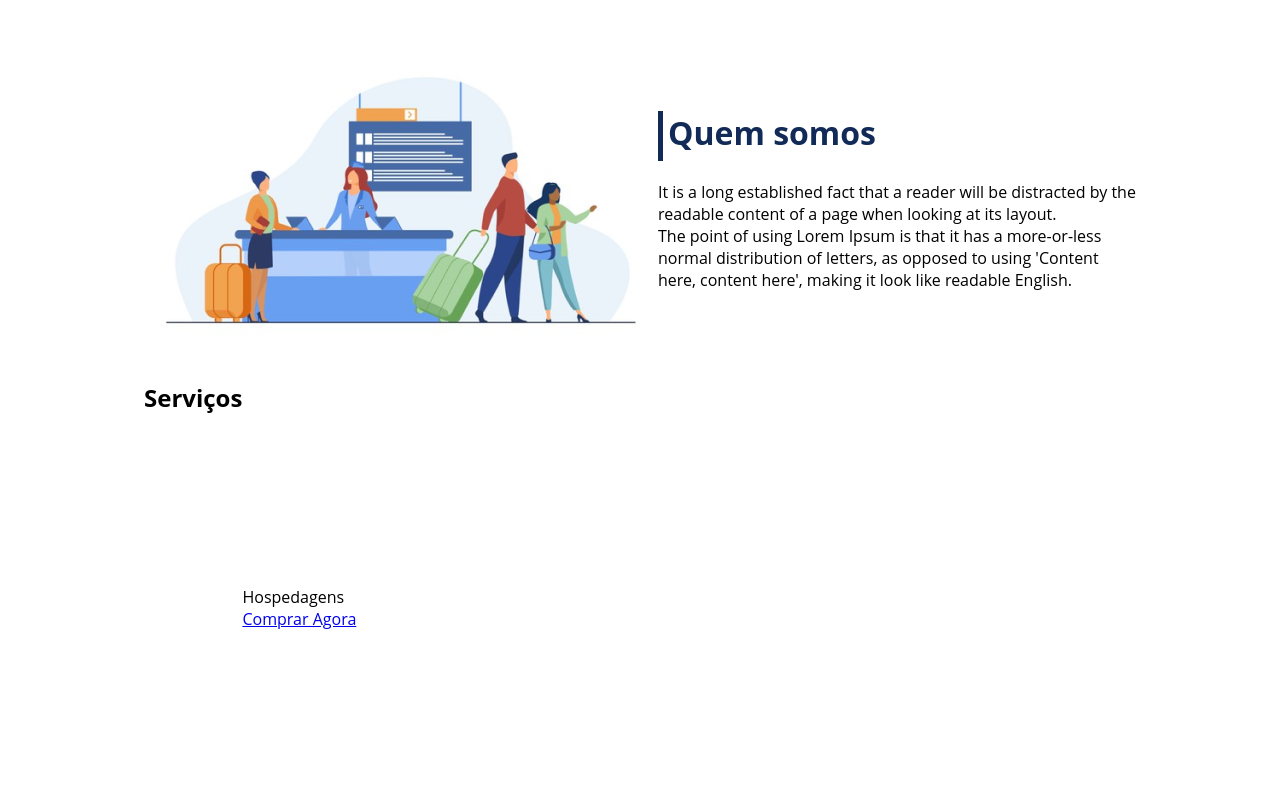
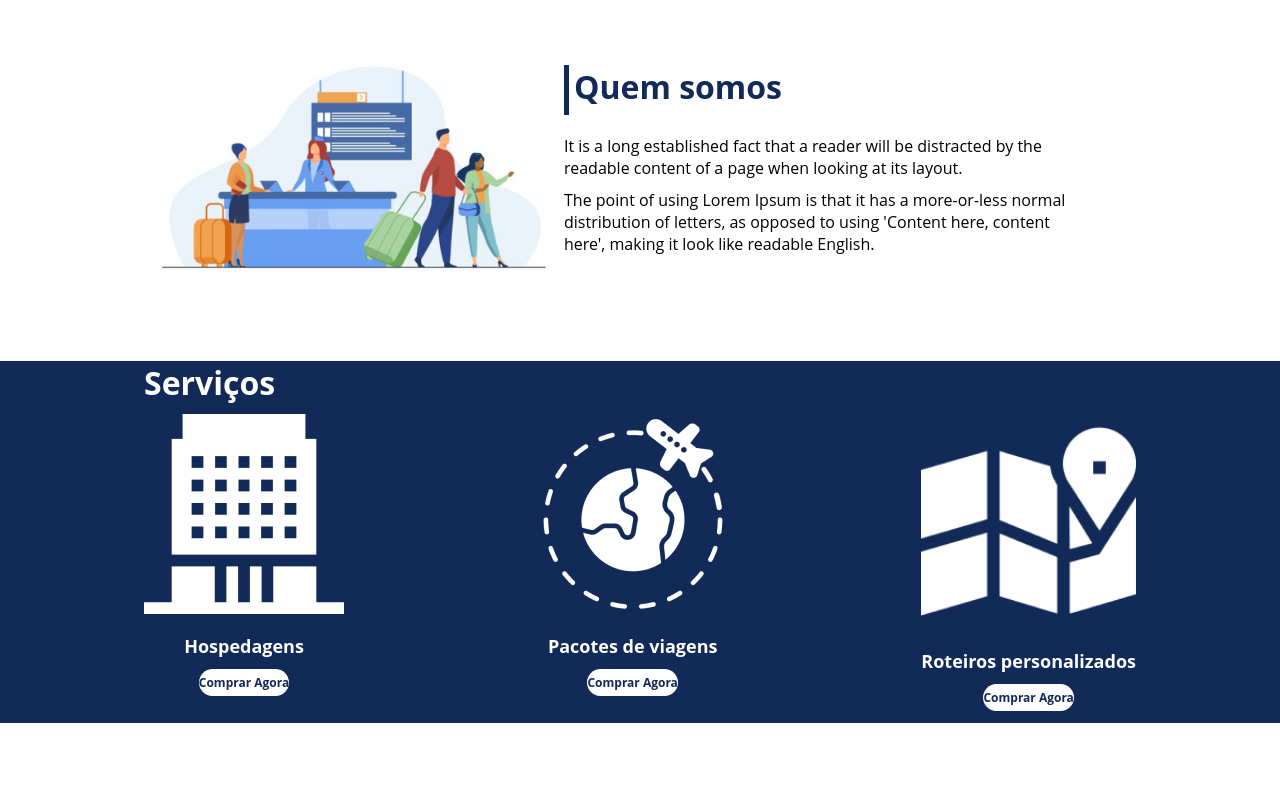
Before and after one commit to EljonasCavalcante/flexbox-Dio-Web, a plain HTML site: page index.html in a window 1280 px wide. Shown: the part 880-1680 px from the top of the page. Drawn offline with Linux system fonts and the light colour scheme.

Commit message:
Feat: creating main.js, style css

```diff
--- a/index.html
+++ b/index.html
@@ -45,35 +45,37 @@
           here', making it look like readable English.
         </p>
       </div>
-      <div >
+      <div>
         <img src="./images/1-quem-somos.png" alt="balcão de atendimento" />
       </div>
     </div>
 
-    <div class="flex-container">
+    <div class="container-externo">
+      <div class="flex-container" id="servicos">
         <div>
           <h2>Serviços</h2>
         </div>
 
-      <div>
-        <div>
+        <div class="list-servicos">
+          <div class="item-servico">
             <div><img src="./images/icon-2.png" alt="hospedagens" /></div>
             <p>Hospedagens</p>
             <a href="#">Comprar Agora</a>
           </div>
 
-        <div>
+          <div class="item-servico">
             <div><img src="./images/icon-1.png" alt="pacote de viagens" /></div>
             <p>Pacotes de viagens</p>
             <a href="#">Comprar Agora</a>
           </div>
 
-        <div>
+          <div class="item-servico">
             <div>
               <img src="./images/icon-3.png" alt="roteiros personalizados" />
             </div>
             <p>Roteiros personalizados</p>
             <a href="#">Comprar Agora</a>
+          </div>
         </div>
       </div>
     </div>
@@ -117,7 +119,9 @@
 
     <footer>
       <p>&copy; 2021 CSS Flexbox</p>
-      <p>Desenvolvido por: Seu nome aqui dev</p>
+      <p>Desenvolvido por: Eljonas Cavalcante</p>
     </footer>
+
+    <script src="main.js"></script>
   </body>
 </html>
--- a/style.css
+++ b/style.css
@@ -12,6 +12,11 @@ ul{
 
 ul li a {
   text-decoration: none;
+}
+
+div img{
+  display: block;
+  width: 100%;
 }
 
 .flex-container{
@@ -100,3 +105,66 @@ header .menu{
   background-color:#122A57;
   position: relative;
 }
+
+#quem-somos p{
+  margin-bottom: 10px;
+  width: 90%;
+}
+
+#quem-somos img{
+  min-width: 420px;
+}
+
+.container-externo{
+  background-color: #122A57;
+  width: 100%;
+}
+
+#servicos{
+    flex-direction: column;
+    margin-top: 50px;
+    margin-bottom: 100px;
+
+}
+
+#servicos h2{
+  color: #fff;
+  font-size: 32px;
+  margin-bottom: 10px;
+}
+
+.list-servicos{
+  display: flex;
+  justify-content: space-between;
+}
+
+.list-servicos .item-servico{
+  text-align: center;
+}
+
+.item-servico a{
+  width: 220px;
+  background-color: #fff;
+  border-radius: 30px;
+  height: 50px;
+  text-align: center;
+  margin-top: 20px;
+  line-height: 50px;
+  padding: 5px 0 ;
+  color: #122A57;
+  font-size: 12px;
+  text-decoration: none;
+  font-weight: 700;
+}
+
+.item-servico p{
+  font-weight: 700;
+  font-size: 18px;
+  color: #fff;
+  margin-top: 20px;
+}
+
+.item .servico img{
+  width: 80%;
+  margin: auto;
+}
```
Also changed, not shown: main.js (added). Lines whose indentation alone changed are shown as unchanged.
